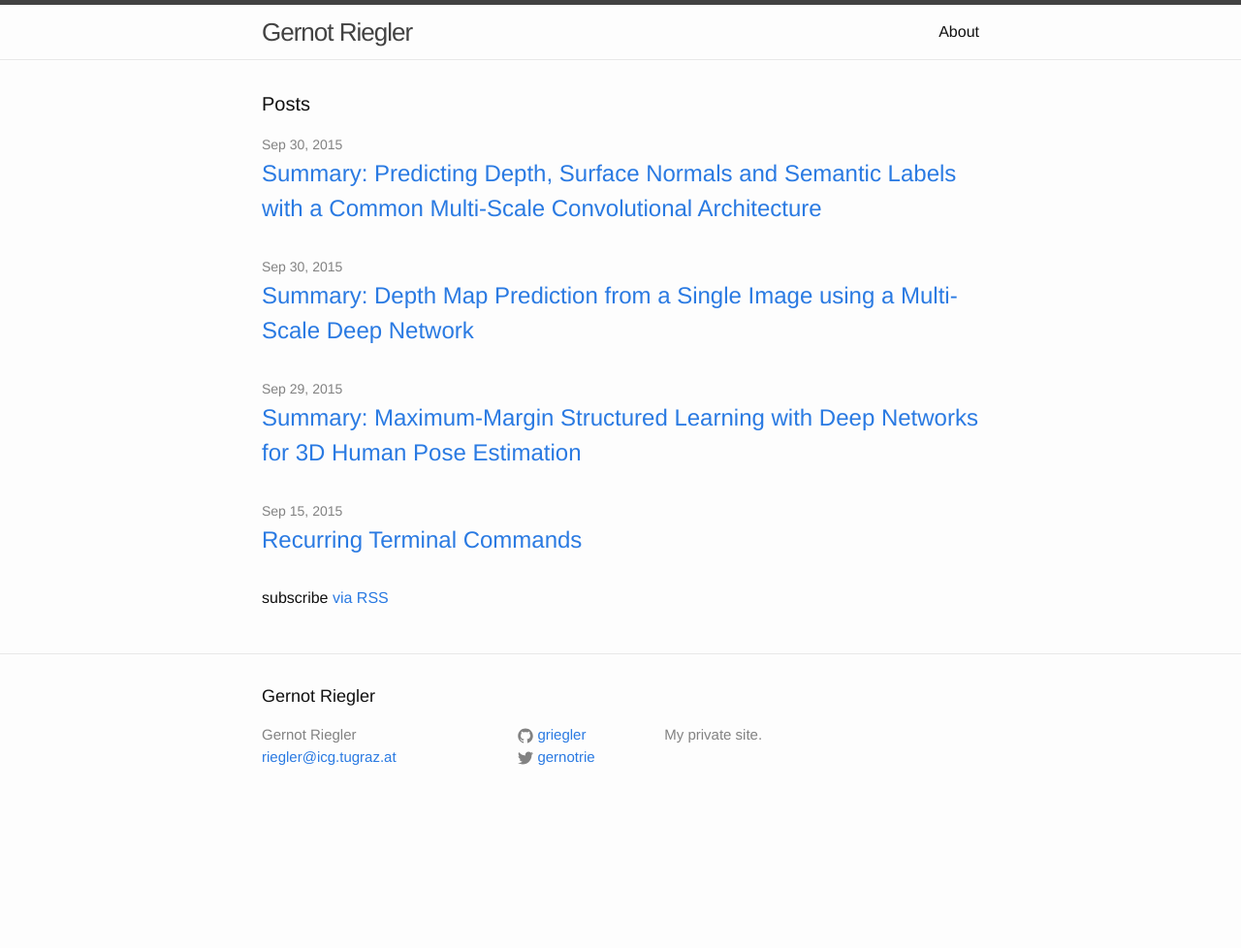
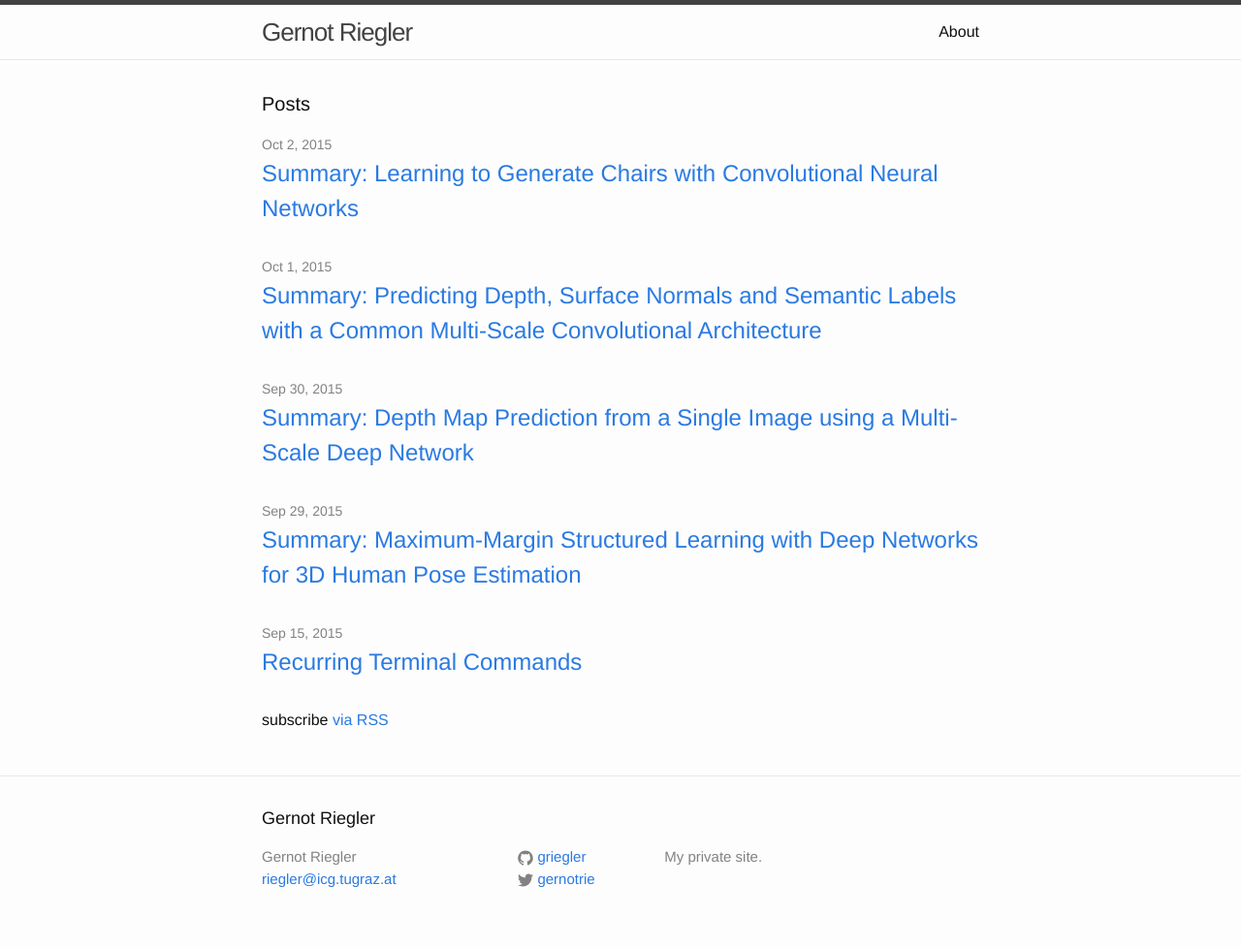
Before and after one commit to griegler/griegler.github.io, a Jekyll site: the page built from index.html, in a window 1280 px wide. Shown: the whole page at 97% size. Built offline with Jekyll 4.4.1, drawn with Linux system fonts in a browser that asks for light colours; before the commit the page ends 900 px from its top, so only the background shows below that; some of the changed lines change nothing that is shown.

Commit message:
new paper summary

```diff
--- a/_config.yml
+++ b/_config.yml
@@ -4,7 +4,8 @@ email: riegler@icg.tugraz.at
 description: > # this means to ignore newlines until "baseurl:"
   My private site.
 baseurl: "" # the subpath of your site, e.g. /blog/
-url: "http://griegler.github.io" # the base hostname & protocol for your site
+url: "http://localhost:4000" # the base hostname & protocol for your site
+# url: "http://griegler.github.io" # the base hostname & protocol for your site
 twitter_username: gernotrie
 github_username:  griegler
 
--- a/_posts/2015-10-01-summary-predicting-depth-surface-normals-and-semantic-labels-with-a-common-multi-scale-convolutional-architecture.markdown
+++ b/_posts/2015-10-01-summary-predicting-depth-surface-normals-and-semantic-labels-with-a-common-multi-scale-convolutional-architecture.markdown
@@ -2,7 +2,7 @@
 layout: post
 title:  "Summary: Predicting Depth, Surface Normals and Semantic Labels with a Common Multi-Scale Convolutional Architecture"
 comments: true
-date:   2015-09-30 15:00:00
+date:   2015-10-01 15:00:00
 categories: summary paper deep-learning depth-estimation
 ---
 
--- /dev/null
+++ b/_posts/2015-10-02-summary-learning-to-generate-chairs-with-convolutional-neural-networks.markdown
@@ -0,0 +1,41 @@
+---
+layout: post
+title:  "Summary: Learning to Generate Chairs with Convolutional Neural Networks"
+comments: true
+date:   2015-10-02 15:00:00
+categories: summary paper deep-learning generative
+---
+
+[Link to the paper](http://arxiv.org/abs/1411.5928), CVPR'15
+
+# Summary
+The paper presents a generative ConvNet to generate images of different chairs.
+The input to the network is the class of the chair (one-hot encoding), a view vector (sine and cosine of azimuth and elevation of the camera), and a transformation vector (translation, in-plane rotation, zoom, changing hue, saturation and brightness).
+The input gets first encoded in a full-connected network and the last fully-connected layer gets reshaped to a feature map.
+To generate a high-resolution output a sequence of **unpooling and convolutions layers** are subsequently evaluated.
+The unpooling operation is just an \\(2 \times 2\\) upscaling operation, where interpolated values are set to zero.
+Interestingly, the network hast two such output streams.
+One for the actual output image, and another one for a segmentation mask.
+However, the segmentation mask is only used for visualization.
+The network architecture is depicted below.
+
+![Network architecture]({{ site.url }}/assets/learning_to_generate_chairs_with_convolutional_neural_networks.png)
+*Architecture of the generative network. Image taken from Dosovitskiy et al. 'Learning to Generate Chairs with Convolutional Neural Networks', CVPR, 2015, p.3*
+
+For both outputs a MSE loss is used for training.
+However, the for the RGB output the background is masked out by the ground-truth segmentation mask.
+This helps to avoid learning the background instead of the objected of interest.
+The authors **train first a smaller network** (dropping the last layer) to initialize the weights of the full model.
+
+The paper presents an exhaustive evaluation of the network, like the influence of different neurons in the fully connected network (*e.g.* they found a neuron that is responsible for zooming).
+Further, the network can interpolate between viewpoints and different chair classes.
+
+
+# Thoughts
+It is a nice idea to invert the ConvNet to generate images.
+In contrast to adversarial networks ([Goodfellow et al.][1], [Denton et al.][2]) it is able to generate an **output of higher resolution**, but for a more constraint setting.
+Further, I wonder if the segmentation can be incorporated directly into a single output, *e.g.* using a Hadamard product, and could we use the ConvNet the other way around as a feature representation?
+Finally, I would like to see this method employed on other datasets, like faces and pose estimation.
+
+[1]: http://arxiv.org/abs/1406.2661
+[2]: http://arxiv.org/abs/1506.05751
```
Also changed, not shown: assets/learning_to_generate_chairs_with_convolutional_neural_networks.png (added).
